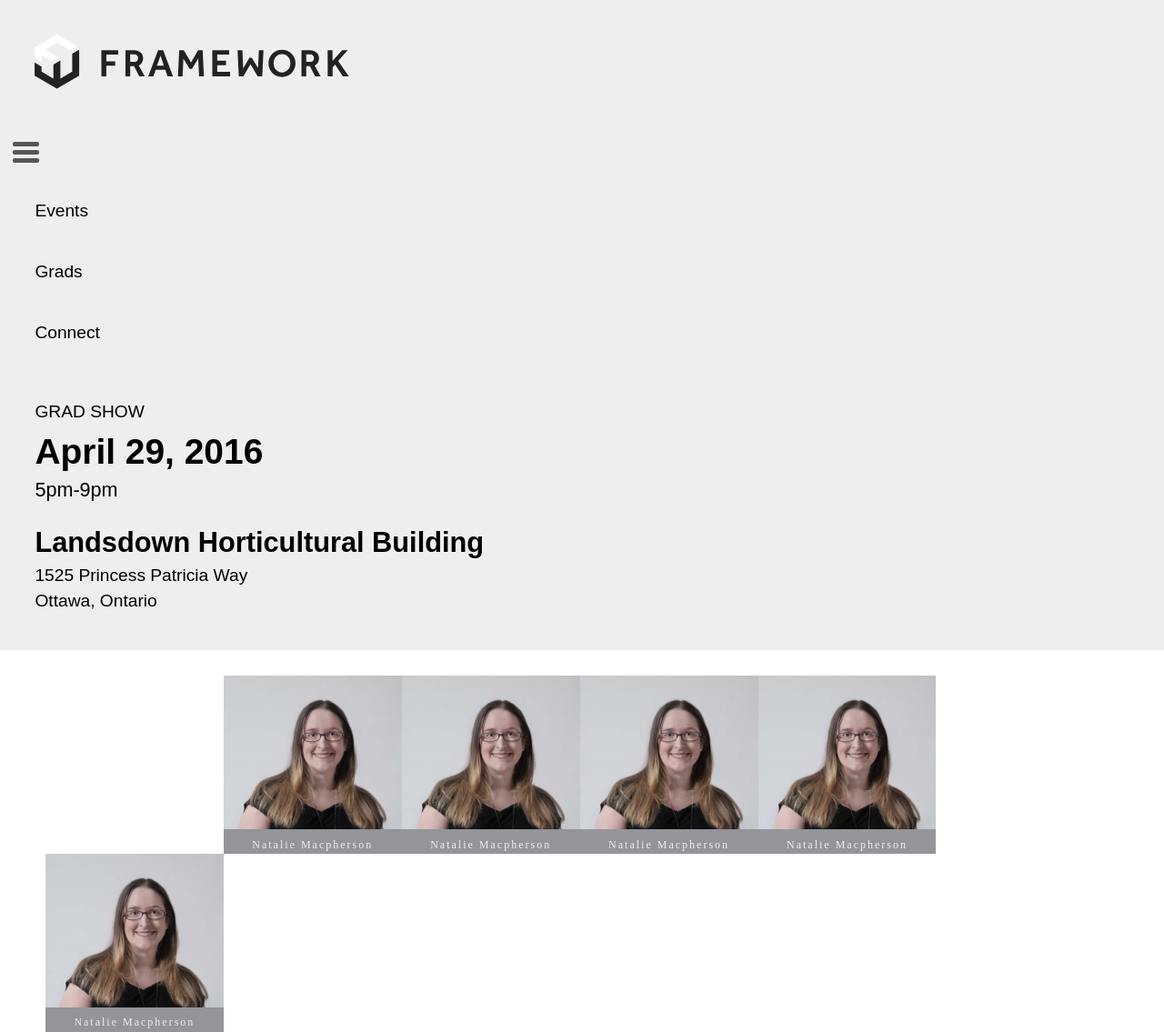
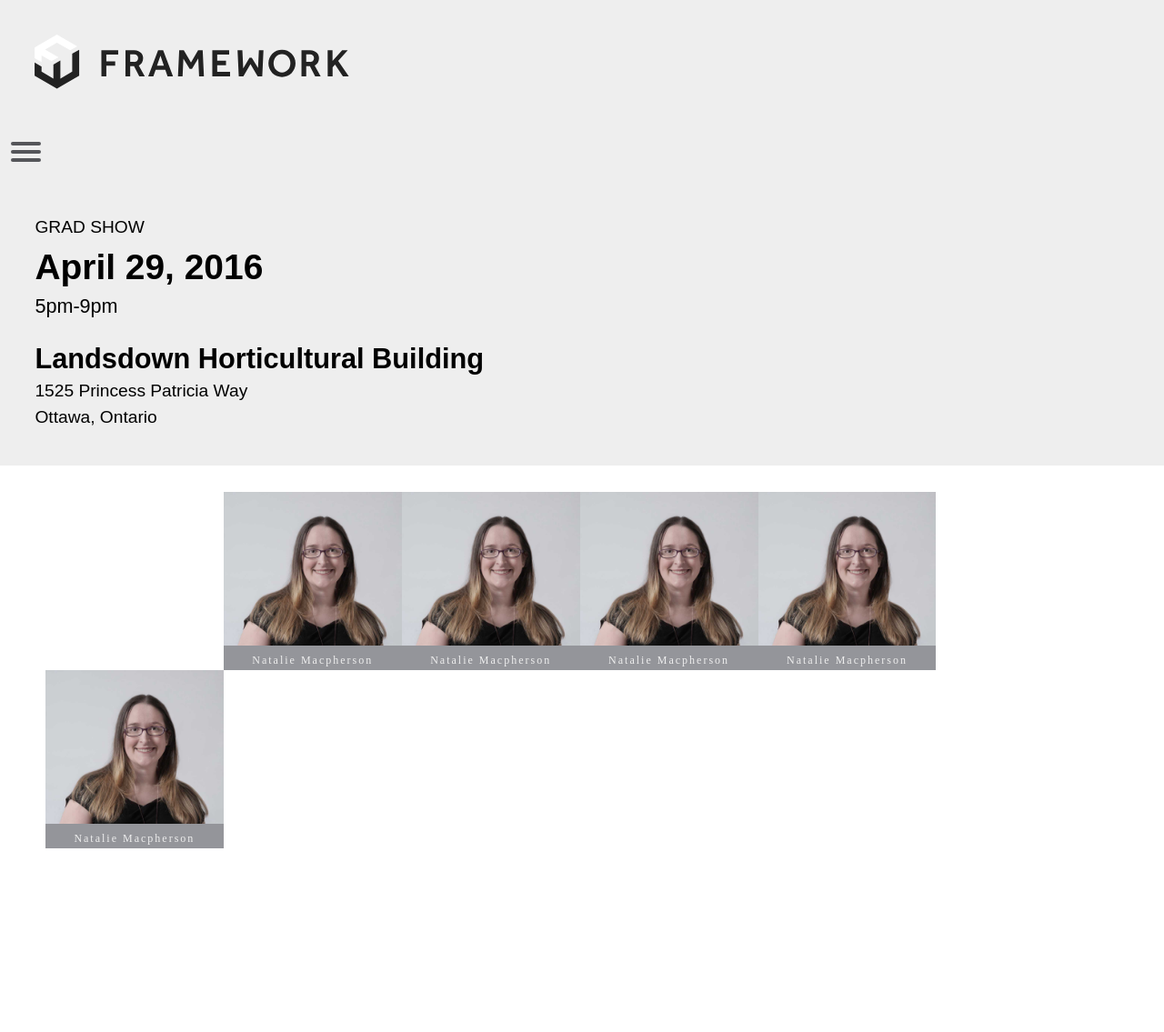
Before and after one commit to algonquindesign-grads/2016, a Jekyll site: the page built from index.html, in a window 1280 px wide. Shown: the whole page at 91% size. Built offline with Jekyll 4.4.1, drawn with Linux system fonts in a browser that asks for light colours; after the commit the page ends 933 px from its top, so only the background shows below that.

Commit message:
refactor(css): create variable for menu transition timing

```diff
--- a/css/style.css
+++ b/css/style.css
@@ -2080,7 +2080,7 @@
 .fw-toggle {
   display: block;
   width: 3em;
-  padding: 1.5em 0.75em;
+  padding: 1.5em 0.65em;
   background-color: transparent;
 }
 
@@ -2113,17 +2113,40 @@
 .fw-toggle-button:after,
 .fw-toggle-button:before {
   width: 100%;
-  height: 5px;
+  height: 4px;
   background-color: #55565a;
-  transition: all 0.3s;
+  transition: all 250ms;
   -webkit-backface-visibility: hidden;
           backface-visibility: hidden;
   border-radius: 2px;
 }
 
+.fw-toggle.on .fw-toggle-button {
+  background-color: transparent;
+}
+
+.fw-toggle.on .fw-toggle-button:before {
+  -webkit-transform: rotate(45deg) translate(5px, 5px);
+      -ms-transform: rotate(45deg) translate(5px, 5px);
+          transform: rotate(45deg) translate(5px, 5px);
+}
+
+.fw-toggle.on .fw-toggle-button:after {
+  -webkit-transform: rotate(-45deg) translate(7px, -8px);
+      -ms-transform: rotate(-45deg) translate(7px, -8px);
+          transform: rotate(-45deg) translate(7px, -8px);
+}
+
+.fw-toggle.on + #fw-menu {
+  max-height: 15em;
+}
+
 .fw-navigation {
+  max-height: 0;
+  overflow: hidden;
   margin: 0;
   background-color: #64689b;
+  transition: max-height 250ms ease-in-out;
 }
 
 .fw-navigation ul {
--- a/scss/_base.scss
+++ b/scss/_base.scss
@@ -11,6 +11,7 @@
 
 $text-color: $black;
 
+$fw-menu-duration: 250ms;
 
 /*
 
--- a/scss/components/_header.scss
+++ b/scss/components/_header.scss
@@ -38,7 +38,7 @@
 .fw-toggle{
   display: block;
   width: 3em;
-  padding: 1.5em 0.75em;
+  padding: 1.5em 0.65em;
   background-color: transparent;
 
   .fw-toggle-button{
@@ -64,18 +64,37 @@
 .fw-toggle-button:after,
 .fw-toggle-button:before {
   width: 100%;
-  height: 5px;
+  height: 4px;
   background-color: $grey;
-  transition: all 0.3s;
+  transition: all $fw-menu-duration;
   backface-visibility: hidden;
   border-radius: 2px;
 }
 
+.fw-toggle.on .fw-toggle-button {
+  background-color: transparent;
+}
+.fw-toggle.on .fw-toggle-button:before {
+  transform: rotate(45deg) translate(5px, 5px);
+}
+.fw-toggle.on .fw-toggle-button:after {
+  transform: rotate(-45deg) translate(7px, -8px);
+}
+.fw-toggle.on + #fw-menu {
+  max-height: 15em;
+}
+
+
+
+
+
+
 .fw-navigation{
-  // max-height: 0;
-  // overflow: hidden;
+  max-height: 0;
+  overflow: hidden;
   margin: 0;
   background-color: $purple;
+  transition: max-height $fw-menu-duration ease-in-out;
 
   ul{
     @include zero;
```
